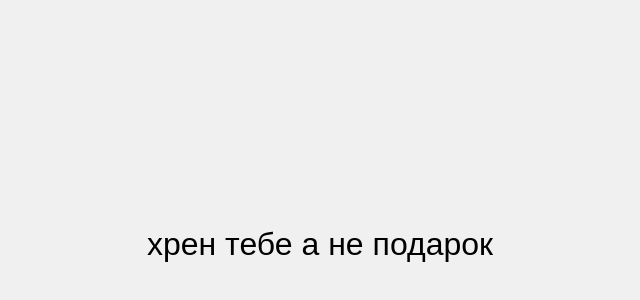
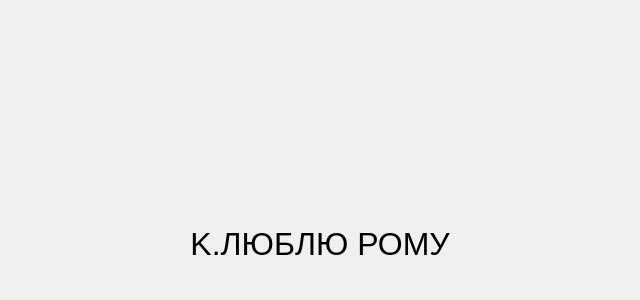
Before and after one commit to yarikulinets-crypto/my-surprise2, a plain HTML site: page index.html in a window 1280 px wide. Shown: the part 156-456 px from the top of the page, without its empty margins (320-960 px from the left). Drawn offline with Linux system fonts and the light colour scheme.

Commit message:
Update index.html

```diff
--- a/index.html
+++ b/index.html
@@ -19,6 +19,6 @@
     </style>
 </head>
 <body>
-    <p>хрен тебе а не подарок</p>
+    <p>K.ЛЮБЛЮ РОМУ</p>
 </body>
 </html>
```
